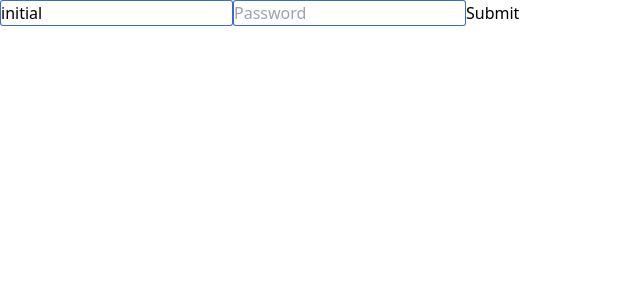
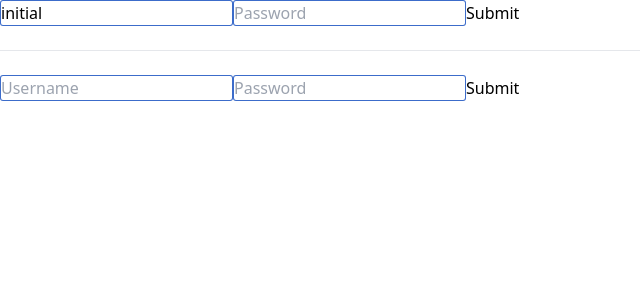
Before and after one commit to sheben404/mini-antd-form, a React (Vite) app: page / in a window 1280 px wide. Shown: the top 300 px of the page, without its empty margins (0-640 px from the left). Built offline with nearby package versions, Linux system fonts and the light colour scheme.

Commit message:
feat: add page

```diff
--- a/src/App.tsx
+++ b/src/App.tsx
@@ -1,9 +1,14 @@
+import MyFormPage from './pages/MyForm'
 import RcFormPage from './pages/RcForm'
 
 const App = () => {
   return (
     <div>
       <RcFormPage />
+      <br />
+      <hr />
+      <br />
+      <MyFormPage />
     </div>
   )
 }
--- /dev/null
+++ b/src/components/RcFieldForm/index.tsx
@@ -0,0 +1,6 @@
+const Form = ({ children }) => <>{children}</>
+
+Form.useForm = () => {}
+
+export const Field = ({ children }) => <>{children}</>
+export default Form
--- /dev/null
+++ b/src/pages/MyForm/index.tsx
@@ -0,0 +1,39 @@
+import Form, { Field } from '../../components/RcFieldForm'
+import { useEffect } from 'react'
+
+const Input = ({ value = '', ...props }) => <input value={value} {...props} />
+
+const nameRules = { required: true, message: '请输入姓名！' }
+const passwordRules = { required: true, message: '请输入密码！' }
+
+const MyFormPage = () => {
+  // const [form] = Form.useForm()
+
+  // useEffect(() => {
+  //   console.log('my-form', form)
+
+  //   form.setFieldsValue({
+  //     username: 'initial',
+  //   })
+  // }, [])
+
+  const onFinish = (values: any) => {
+    console.log('my-form-finish:', values)
+  }
+  const onFinishFailed = (val: any) => {
+    console.log('my-form-on-finish-failed', val)
+  }
+  return (
+    <Form form={null} onFinish={onFinish} onFinishFailed={onFinishFailed}>
+      <Field name='username' rules={[nameRules]}>
+        <Input placeholder='Username' />
+      </Field>
+      <Field name='password' rules={[passwordRules]}>
+        <Input placeholder='Password' />
+      </Field>
+      <button>Submit</button>
+    </Form>
+  )
+}
+
+export default MyFormPage
```
